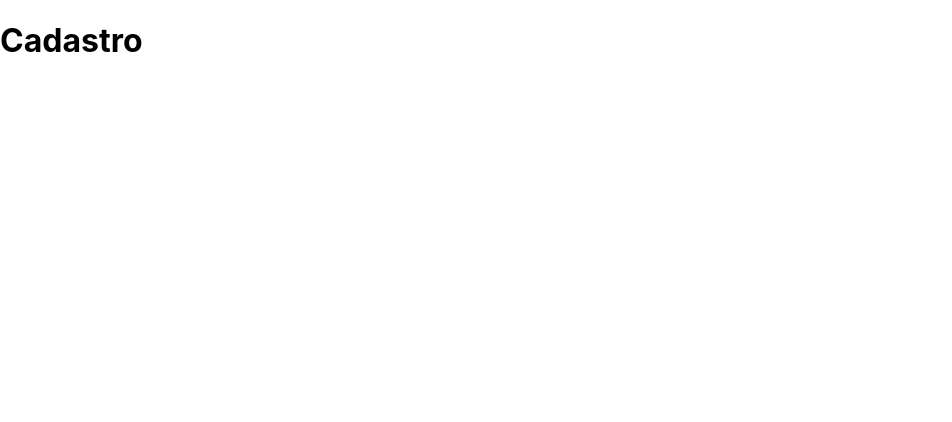
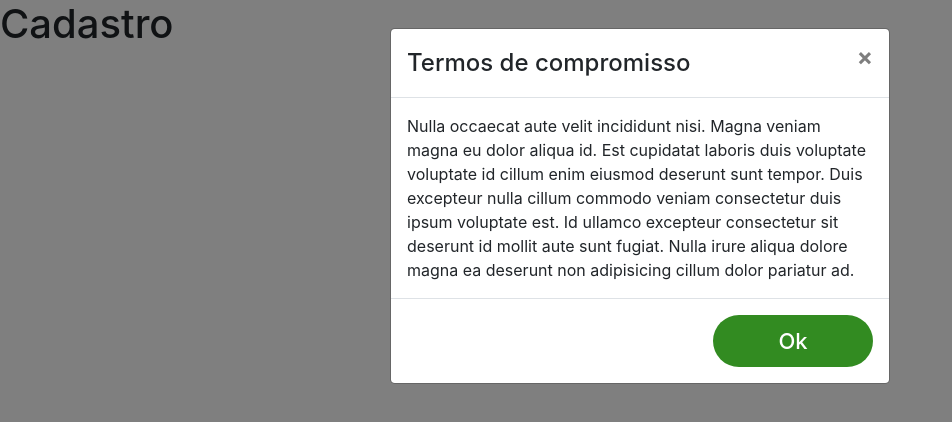
Before and after one commit to lhonda/cesta-basica, a React (Create React App) app in the folder frontend/: page /register in a window 1280 px wide. Shown: the top 422 px of the page, without its empty margins (0-952 px from the left). Built offline with nearby package versions, Linux system fonts and the light colour scheme.

Commit message:
Modal component

```diff
--- a/frontend/package.json
+++ b/frontend/package.json
@@ -7,9 +7,11 @@
     "@testing-library/react": "^9.3.2",
     "@testing-library/user-event": "^7.1.2",
     "axios": "^0.19.2",
+    "bootstrap": "^4.4.1",
     "node-sass": "^4.13.1",
     "prop-types": "^15.7.2",
     "react": "^16.13.1",
+    "react-bootstrap": "^1.0.0-beta.17",
     "react-dom": "^16.13.1",
     "react-router-dom": "^5.1.2",
     "react-scripts": "3.4.1"
--- /dev/null
+++ b/frontend/src/components/Modal/Modal.js
@@ -0,0 +1,33 @@
+import React, { createRef } from 'react'
+import PropTypes from 'prop-types'
+import Modal from 'react-bootstrap/Modal'
+import { Button } from '../Button'
+
+import { connect } from '../../store'
+
+function ModalComponent({ children, title, show, onHide }) {
+  const wrapper = createRef()
+
+  return (
+    <Modal show={show} onHide={onHide} dialogClassName="modal-90w" aria-labelledby="modal-component">
+      <Modal.Header closeButton>
+        <Modal.Title>{title}</Modal.Title>
+      </Modal.Header>
+
+      <Modal.Body ref={wrapper}>{children}</Modal.Body>
+
+      <Modal.Footer>
+        <Button message="Ok" onHide={onHide} />
+      </Modal.Footer>
+    </Modal>
+  )
+}
+
+ModalComponent.propTypes = {
+  children: PropTypes.node.isRequired,
+  title: PropTypes.string.isRequired,
+  show: PropTypes.bool.isRequired,
+  onHide: PropTypes.func.isRequired,
+}
+
+export default connect(ModalComponent)
--- /dev/null
+++ b/frontend/src/components/Modal/index.js
@@ -0,0 +1 @@
+export { default } from './Modal'
--- a/frontend/src/index.js
+++ b/frontend/src/index.js
@@ -1,6 +1,6 @@
 import React from 'react'
 import ReactDOM from 'react-dom'
-import './index.css'
+import 'bootstrap/dist/css/bootstrap.min.css'
 import App from './App'
 import * as serviceWorker from './serviceWorker'
 
--- a/frontend/src/pages/Register/Register.js
+++ b/frontend/src/pages/Register/Register.js
@@ -1,9 +1,18 @@
-import React from 'react'
+import React, { useState } from 'react'
+import ModalComponent from '../../components/Modal'
+
+import { introductionCompromise, titleTerms } from '../../utils/strings'
 
 const Register = () => {
+  const [modalShow, setModalShow] = useState(true)
+
   return (
     <div>
       <h1>Cadastro</h1>
+
+      <ModalComponent show={modalShow} onHide={() => setModalShow(false)} title={titleTerms}>
+        {introductionCompromise}
+      </ModalComponent>
     </div>
   )
 }
```
Also changed, not shown: 1 other file (tests, documents, lock files or other folders).
